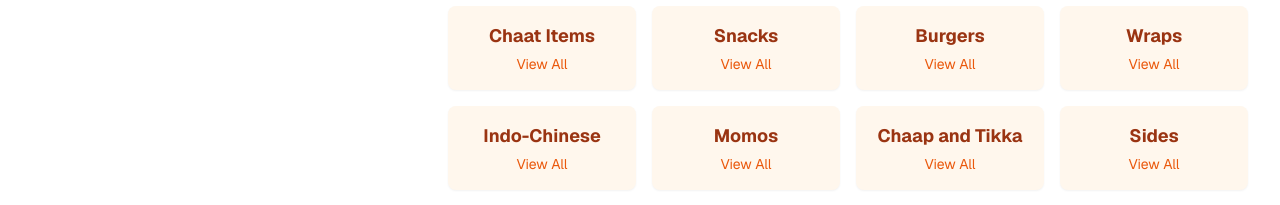
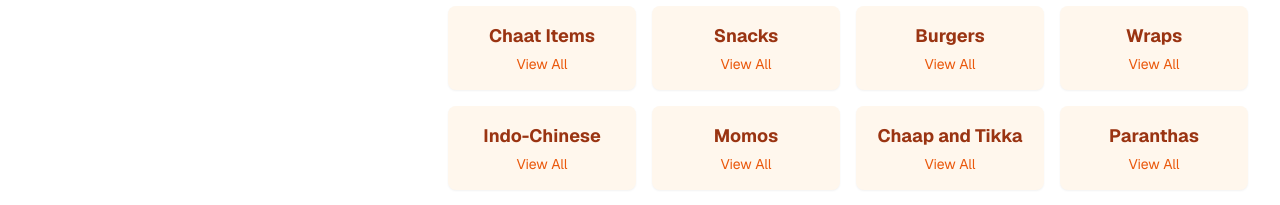
Before and after one commit to Krish120003/mvz-kitchen, a Next.js app: page / in a window 1280 px wide. Shown: the part 1400-1605 px from the top of the page. Built offline with nearby package versions, Linux system fonts and the light colour scheme; no server answers.

Commit message:
chore: update menu

```diff
--- a/src/data/menuData.ts
+++ b/src/data/menuData.ts
@@ -472,6 +472,84 @@ export const MVZMenuItems: MenuItem[] = [
     category: "Breads",
     price: "0.99",
   },
+
+  // Paranthas
+  {
+    name: "Plain Tawa Parantha",
+    description: "Traditional flatbread cooked on tawa (2 pieces)",
+    category: "Paranthas",
+    price: "9.99",
+  },
+  {
+    name: "Aloo Pyaz Parantha",
+    description:
+      "Stuffed flatbread with spiced potato and onion filling (2 pieces)",
+    category: "Paranthas",
+    price: "11.99",
+  },
+  {
+    name: "Gobi Parantha",
+    description: "Stuffed flatbread with spiced cauliflower filling (2 pieces)",
+    category: "Paranthas",
+    price: "11.99",
+  },
+  {
+    name: "Mix Parantha",
+    description: "Stuffed flatbread with mixed vegetable filling (2 pieces)",
+    category: "Paranthas",
+    price: "12.99",
+  },
+  {
+    name: "Paneer Parantha",
+    description: "Stuffed flatbread with spiced paneer filling (2 pieces)",
+    category: "Paranthas",
+    price: "12.99",
+  },
+  {
+    name: "Tandoori Aloo Parantha",
+    description: "Tandoor-baked flatbread with spiced potato filling (1 piece)",
+    category: "Paranthas",
+    price: "12.99",
+  },
+  {
+    name: "Tandoori Gobi Parantha",
+    description:
+      "Tandoor-baked flatbread with spiced cauliflower filling (1 piece)",
+    category: "Paranthas",
+    price: "12.99",
+  },
+  {
+    name: "Tandoori Mix Parantha",
+    description:
+      "Tandoor-baked flatbread with mixed vegetable filling (1 piece)",
+    category: "Paranthas",
+    price: "12.99",
+  },
+  {
+    name: "Tandoori Paneer Parantha",
+    description: "Tandoor-baked flatbread with spiced paneer filling (1 piece)",
+    category: "Paranthas",
+    price: "13.99",
+  },
+  {
+    name: "Onion Kulcha",
+    description: "Soft leavened bread stuffed with spiced onions (1 piece)",
+    category: "Paranthas",
+    price: "12.99",
+  },
+  {
+    name: "Paneer Kulcha",
+    description: "Soft leavened bread stuffed with spiced paneer (1 piece)",
+    category: "Paranthas",
+    price: "13.99",
+  },
+  {
+    name: "Amritsari Kulcha with Chana",
+    description:
+      "Traditional Amritsari kulcha served with spiced chickpea curry (1 piece)",
+    category: "Paranthas",
+    price: "13.99",
+  },
 ];
 
 // List of menu categories for filtering/navigation
@@ -483,6 +561,7 @@ export const MVZMenuCategories = [
   "Indo-Chinese",
   "Momos",
   "Chaap and Tikka",
+  "Paranthas",
   "Sides",
   "Mains",
   "Breads",
```
